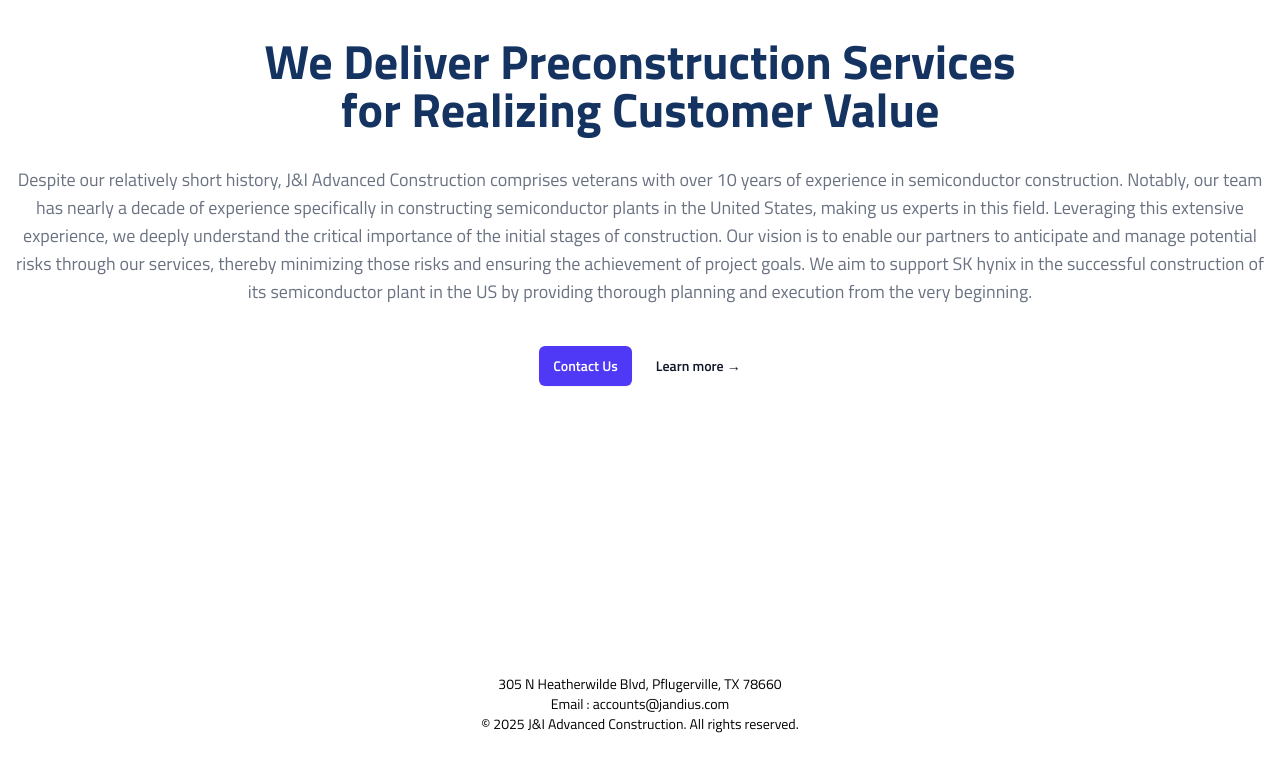
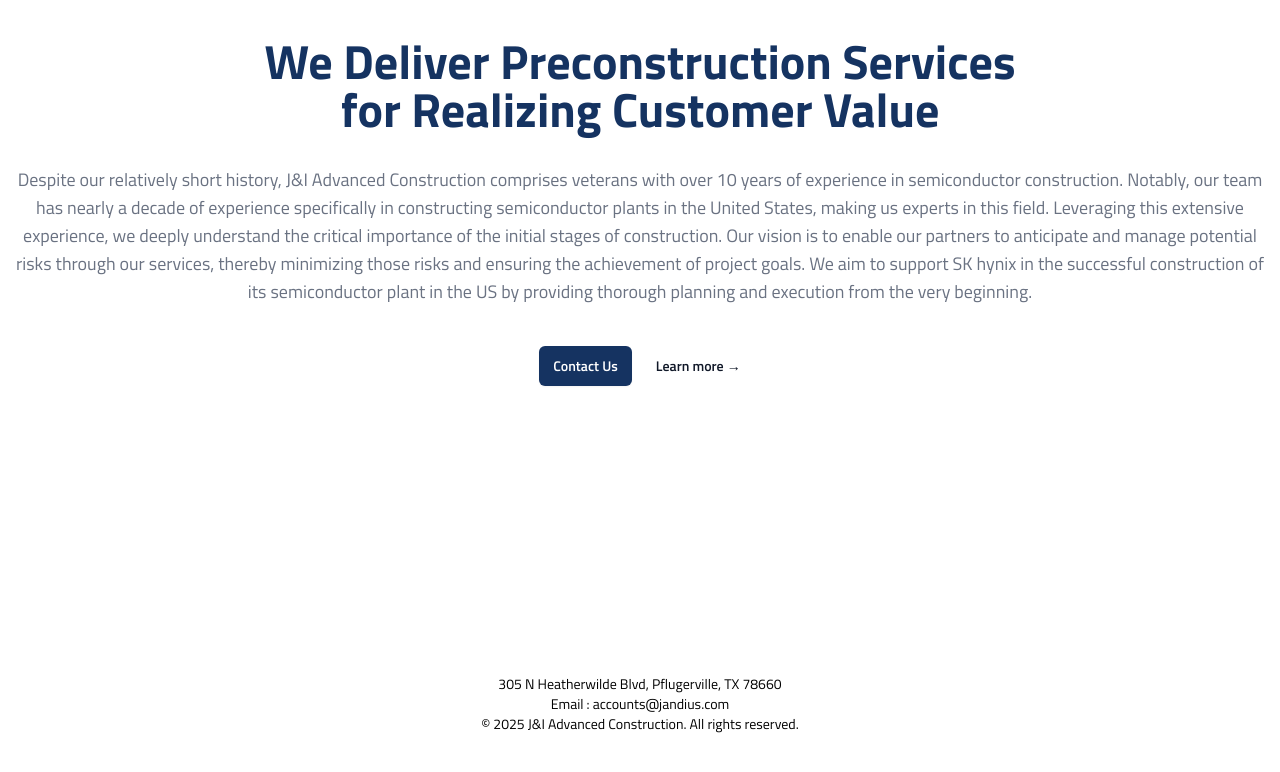
Before and after one commit to rogseo/JandI, a React (Vite) app: page / in a window 1280 px wide. Shown: the part 770-1542 px from the top of the page. Built offline with nearby package versions, Linux system fonts and the light colour scheme.

Commit message:
change color of button

```diff
--- a/src/pages/About.jsx
+++ b/src/pages/About.jsx
@@ -69,7 +69,7 @@
             <div>
                 <div className="mx-auto max-w-2xl pt-30 ">
                     <div className="text-center">
-                        <h1 className="text-[#153361] text-3xl font-semibold tracking-tight text-balance lg:text-5xl">
+                        <h1 className="text-[#153361] text-[25px] font-bold tracking-tight text-balance lg:text-5xl">
                             Why J&I
                         </h1>
                     </div>
--- a/src/pages/Home.jsx
+++ b/src/pages/Home.jsx
@@ -46,7 +46,7 @@
                     </p>
                 </div>
                 <div className="mt-10 flex items-center justify-center gap-x-6">
-                    <Link to="/Contact" className="rounded-md bg-indigo-600 px-3.5 py-2.5 text-sm font-semibold text-white shadow-xs hover:bg-indigo-500 focus-visible:outline-2 focus-visible:outline-offset-2 focus-visible:outline-indigo-600"
+                    <Link to="/Contact" className="rounded-md bg-[#153361] px-3.5 py-2.5 text-sm font-semibold text-white shadow-xs hover:bg-indigo-500 focus-visible:outline-2 focus-visible:outline-offset-2 focus-visible:outline-indigo-600"
     >
                         <p>Contact Us</p>
                     </Link>
```
Also changed, not shown: 2 other files (tests, documents, lock files or other folders).
